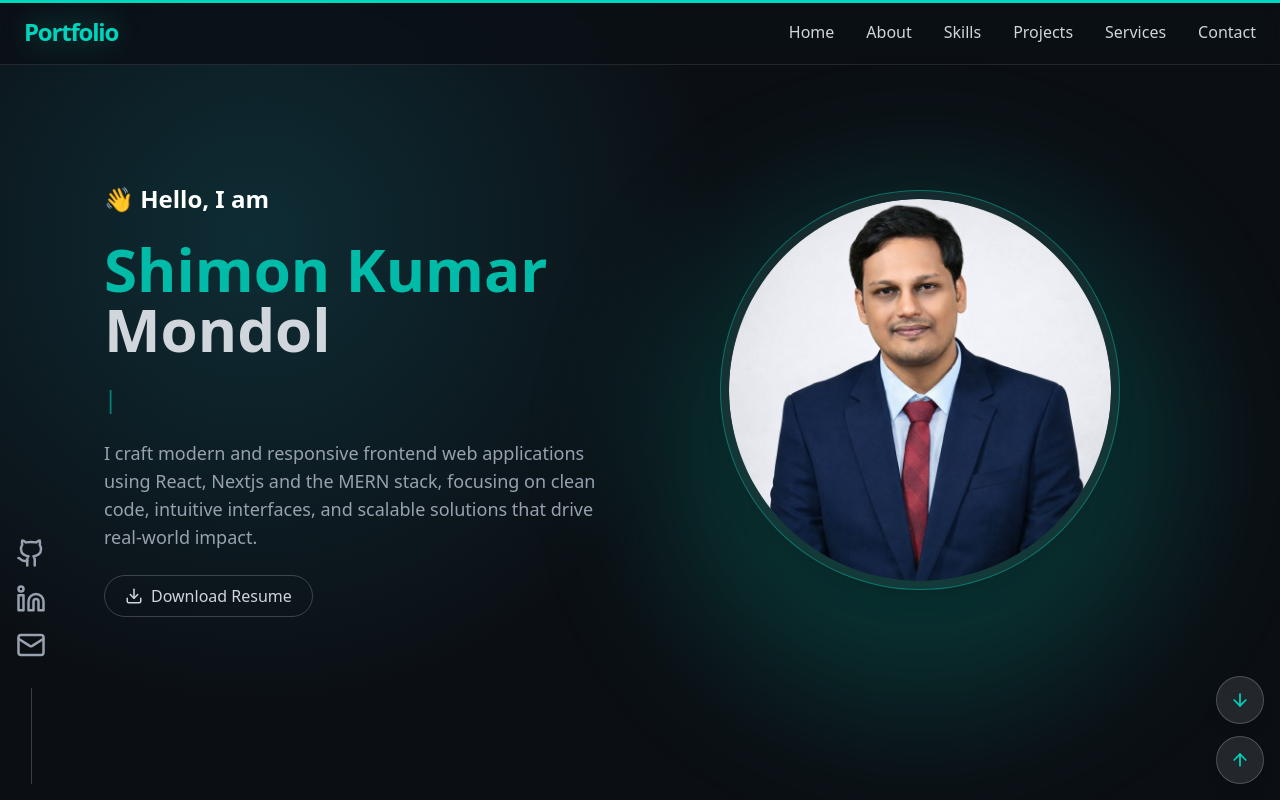
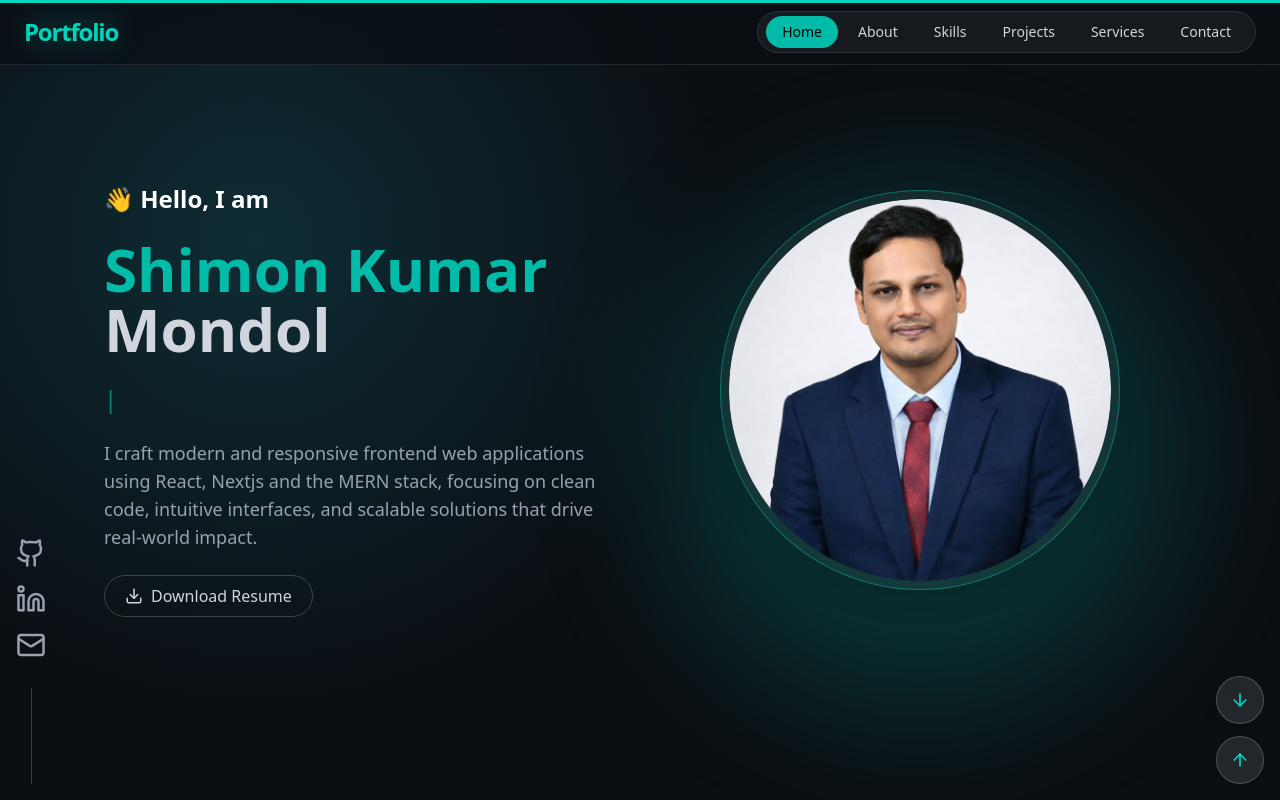
Before and after one commit to shimonmondol/Shimon-Portfolio, a React (Vite) app: page / in a window 1280 px wide. Shown: the top 800 px of the page. Built offline with nearby package versions, Linux system fonts and the light colour scheme.

Commit message:
navbar-clean

```diff
--- a/src/Components/Navbar.jsx
+++ b/src/Components/Navbar.jsx
@@ -12,52 +12,68 @@ const navItems = [
 
 const Navbar = () => {
   const [open, setOpen] = useState(false);
+  const [active, setActive] = useState("Home");
 
   return (
-    <header className="fixed top-0 left-0 w-full z-50 bg-[#0b0f14]/80 backdrop-blur border-b border-white/10">
+    <header className="fixed top-0 left-0 w-full z-50 bg-[#0b0f14]/70 backdrop-blur-md border-b border-white/10">
       <div className="max-w-7xl mx-auto px-6 h-16 flex items-center justify-between">
-
-        {/* Logo */}
-        <a href="#home" className="text-teal-400 font-semibold text-lg">
-        <Logo></Logo>
+        {/* LOGO */}
+        <a href="#home" className="flex items-center">
+          <Logo />
         </a>
 
-        {/* Desktop Nav */}
-        <nav className="hidden md:flex items-center gap-8">
-          {navItems.map((item, index) => (
+        {/* DESKTOP NAV (Pill Style) */}
+        <nav className="hidden md:flex items-center bg-white/5 border border-white/10 rounded-full px-2 py-1 gap-1">
+          {navItems.map((item) => (
             <a
-              key={index}
+              key={item.name}
               href={item.href}
-              className="text-gray-300 hover:text-teal-400 transition"
+              onClick={() => setActive(item.name)}
+              className={`px-4 py-1.5 rounded-full text-sm transition ${
+                active === item.name
+                  ? "bg-teal-500 text-black font-medium"
+                  : "text-gray-300 hover:text-teal-400"
+              }`}
             >
               {item.name}
             </a>
           ))}
         </nav>
 
-        {/* Mobile Button */}
+        {/* HAMBURGER */}
         <button
           onClick={() => setOpen(!open)}
-          className="md:hidden text-gray-300 focus:outline-none"
+          className="md:hidden text-gray-300 text-2xl"
         >
-          ☰
+          {open ? "✕" : "☰"}
         </button>
       </div>
 
-      {/* Mobile Menu */}
+      {/* MOBILE MENU (Drawer Style) */}
       {open && (
-        <div className="md:hidden bg-[#0b0f14] border-t border-white/10">
-          <nav className="flex flex-col p-6 space-y-4">
-            {navItems.map((item, index) => (
+        <div className="md:hidden bg-[#0b0f14]/95 border-t border-white/10 backdrop-blur-lg">
+          <nav className="flex flex-col p-5 space-y-2">
+            {navItems.map((item) => (
               <a
-                key={index}
+                key={item.name}
                 href={item.href}
-                onClick={() => setOpen(false)}
-                className="text-gray-300 hover:text-teal-400 transition"
+                onClick={() => {
+                  setOpen(false);
+                  setActive(item.name);
+                }}
+                className={`px-4 py-3 rounded-lg text-sm transition ${
+                  active === item.name
+                    ? "bg-teal-500 text-black font-medium"
+                    : "text-gray-300 hover:bg-white/5 hover:text-teal-400"
+                }`}
               >
                 {item.name}
               </a>
             ))}
+
+            <button className="mt-3 bg-gradient-to-r from-teal-500 to-emerald-400 text-black font-medium py-2 rounded-full">
+              Hire Me
+            </button>
           </nav>
         </div>
       )}
```
